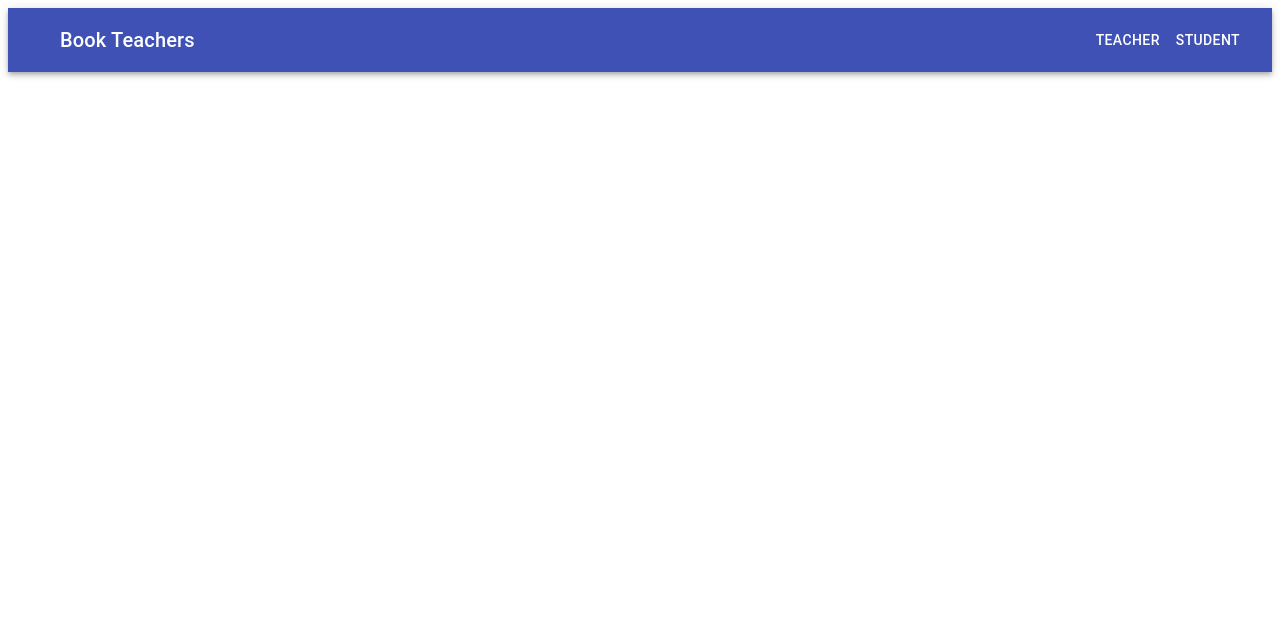
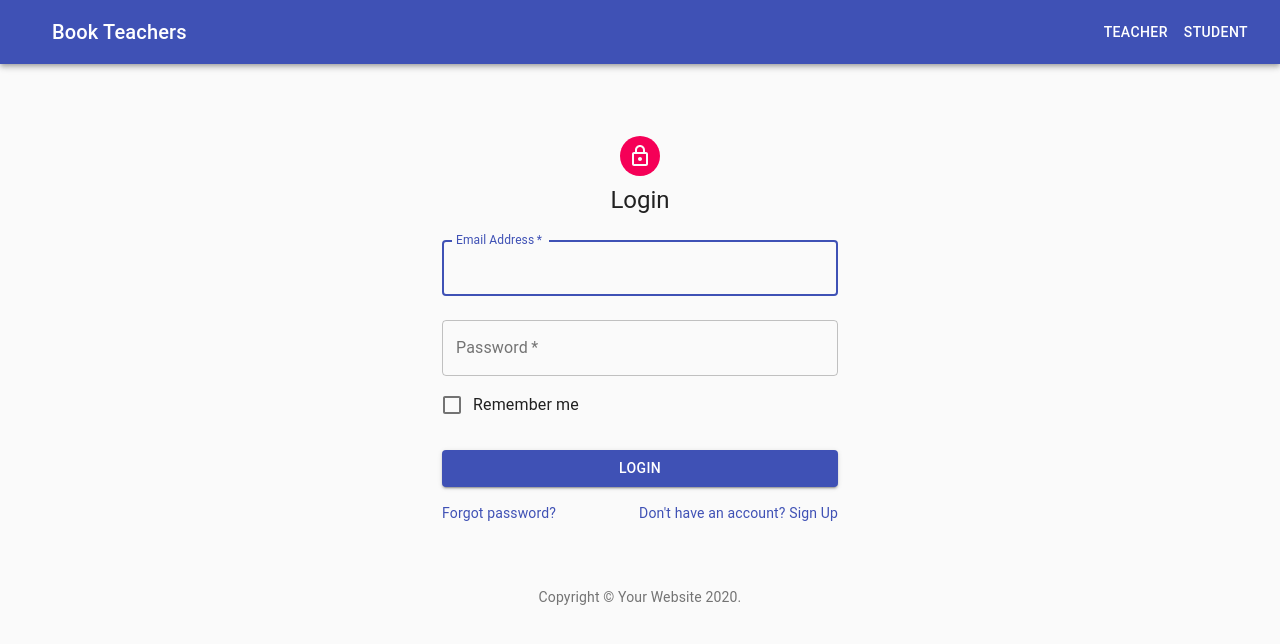
Before and after one commit to AdventurerTeacher/OurRepo, a React (Create React App) app: page / in a window 1280 px wide. Shown: the top 644 px of the page. Built offline with nearby package versions, Linux system fonts and the light colour scheme.

Commit message:
login component done

```diff
--- a/src/App.js
+++ b/src/App.js
@@ -1,12 +1,11 @@
 import React from 'react';
-
 import { makeStyles } from '@material-ui/core/styles';
 import AppBar from '@material-ui/core/AppBar';
 import Toolbar from '@material-ui/core/Toolbar';
 import Typography from '@material-ui/core/Typography';
 import Button from '@material-ui/core/Button';
 import IconButton from '@material-ui/core/IconButton';
-
+import LoginT from './LoginT.js'
 
 const useStyles = makeStyles((theme) => ({
   root: {
@@ -38,6 +37,8 @@
           <Button color="inherit" herf="/Students">Student</Button>
         </Toolbar>
       </AppBar>
+
+      <LoginT/>
     </div>
   );
 }
--- a/src/LoginT.js
+++ b/src/LoginT.js
@@ -0,0 +1,119 @@
+import React from 'react';
+import Avatar from '@material-ui/core/Avatar';
+import Button from '@material-ui/core/Button';
+import CssBaseline from '@material-ui/core/CssBaseline';
+import TextField from '@material-ui/core/TextField';
+import FormControlLabel from '@material-ui/core/FormControlLabel';
+import Checkbox from '@material-ui/core/Checkbox';
+import Link from '@material-ui/core/Link';
+import Grid from '@material-ui/core/Grid';
+import Box from '@material-ui/core/Box';
+import LockOutlinedIcon from '@material-ui/icons/LockOutlined';
+import Typography from '@material-ui/core/Typography';
+import { makeStyles } from '@material-ui/core/styles';
+import Container from '@material-ui/core/Container';
+
+function Copyright() {
+  return (
+    <Typography variant="body2" color="textSecondary" align="center">
+      {'Copyright © '}
+      <Link color="inherit" href="https://material-ui.com/">
+        Your Website
+      </Link>{' '}
+      {new Date().getFullYear()}
+      {'.'}
+    </Typography>
+  );
+}
+
+const useStyles = makeStyles((theme) => ({
+  paper: {
+    marginTop: theme.spacing(8),
+    display: 'flex',
+    flexDirection: 'column',
+    alignItems: 'center',
+  },
+  avatar: {
+    margin: theme.spacing(1),
+    backgroundColor: theme.palette.secondary.main,
+  },
+  form: {
+    width: '100%', // Fix IE 11 issue.
+    marginTop: theme.spacing(1),
+  },
+  submit: {
+    margin: theme.spacing(3, 0, 2),
+  },
+}));
+
+export default function Login() {
+  const classes = useStyles();
+
+  return (
+    <Container component="main" maxWidth="xs">
+      <CssBaseline />
+      <div className={classes.paper}>
+        <Avatar className={classes.avatar}>
+          <LockOutlinedIcon />
+        </Avatar>
+        <Typography component="h1" variant="h5">
+          Login
+        </Typography>
+        <form className={classes.form} noValidate>
+          <TextField
+            variant="outlined"
+            margin="normal"
+            required
+            fullWidth
+            id="email"
+            label="Email Address"
+            name="email"
+            autoComplete="email"
+            autoFocus
+          />
+          <TextField
+            variant="outlined"
+            margin="normal"
+            required
+            fullWidth
+            name="password"
+            label="Password"
+            type="password"
+            id="password"
+            autoComplete="current-password"
+          />
+          <FormControlLabel
+            control={<Checkbox value="remember" color="primary" />}
+            label="Remember me"
+          />
+          <Button
+            type="submit"
+            fullWidth
+            variant="contained"
+            color="primary"
+            className={classes.submit}
+          >
+            Login
+          </Button>
+          <Grid container>
+            <Grid item xs>
+              <Link href="#" variant="body2">
+                Forgot password?
+              </Link>
+            </Grid>
+            <Grid item>
+              <Link href="#" variant="body2">
+                {"Don't have an account? Sign Up"}
+              </Link>
+            </Grid>
+          </Grid>
+        </form>
+      </div>
+      <Box mt={8}>
+        <Copyright />
+      </Box>
+    </Container>
+  );
+}
+
+// export default LoginT ;
```
